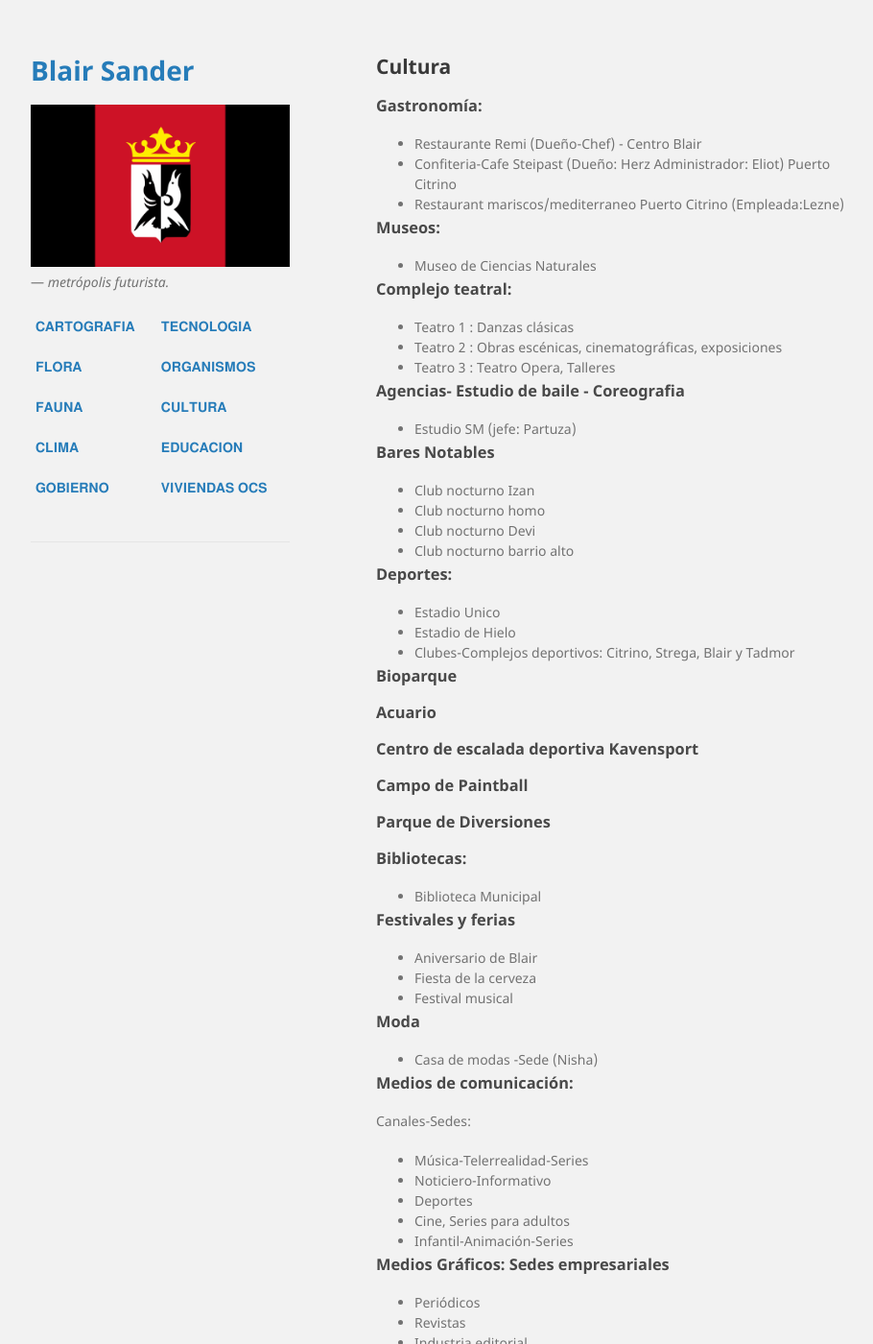
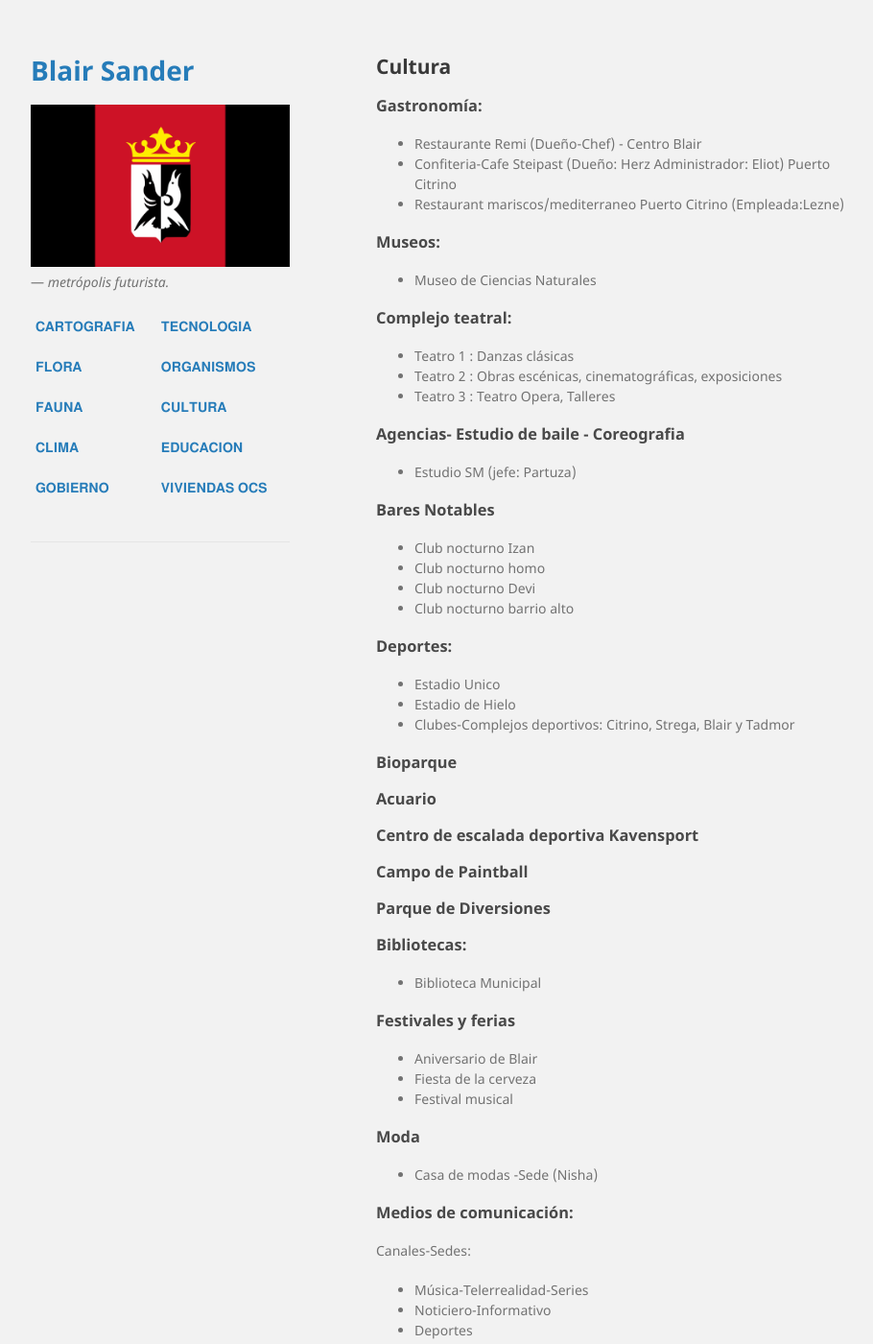
Before and after one commit to BlairSander/ciudad, a Jekyll site: the page built from cultura.md, in a window 1280 px wide and 1400 px high. Shown: the whole window at 96% size, without its empty margins (178-1088 px from the left). Built offline with Jekyll 4.4.1, drawn with Linux system fonts in a browser that asks for light colours.

Commit message:
Update jekyll-theme-minimal.scss

```diff
--- a/_sass/jekyll-theme-minimal.scss
+++ b/_sass/jekyll-theme-minimal.scss
@@ -14,11 +14,11 @@ h1, h2, h3, h4, h5, h6 {
   margin:0 0 20px;
 }
 
-p, table, pre, dl {
+p, ul, table, pre, dl {
   margin:0 0 20px;
 }
 
-ul, ol {
+ol {
   margin:0 0 5px;
 }
 
```
